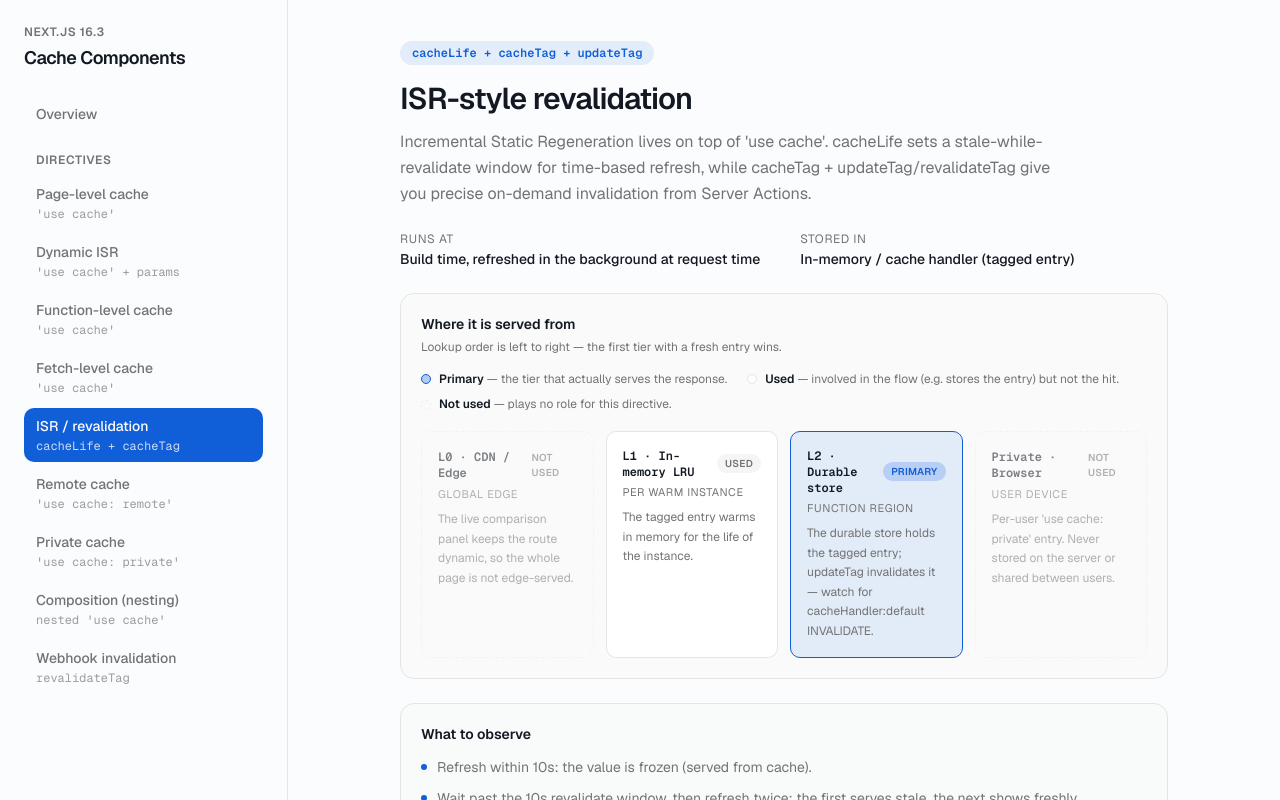
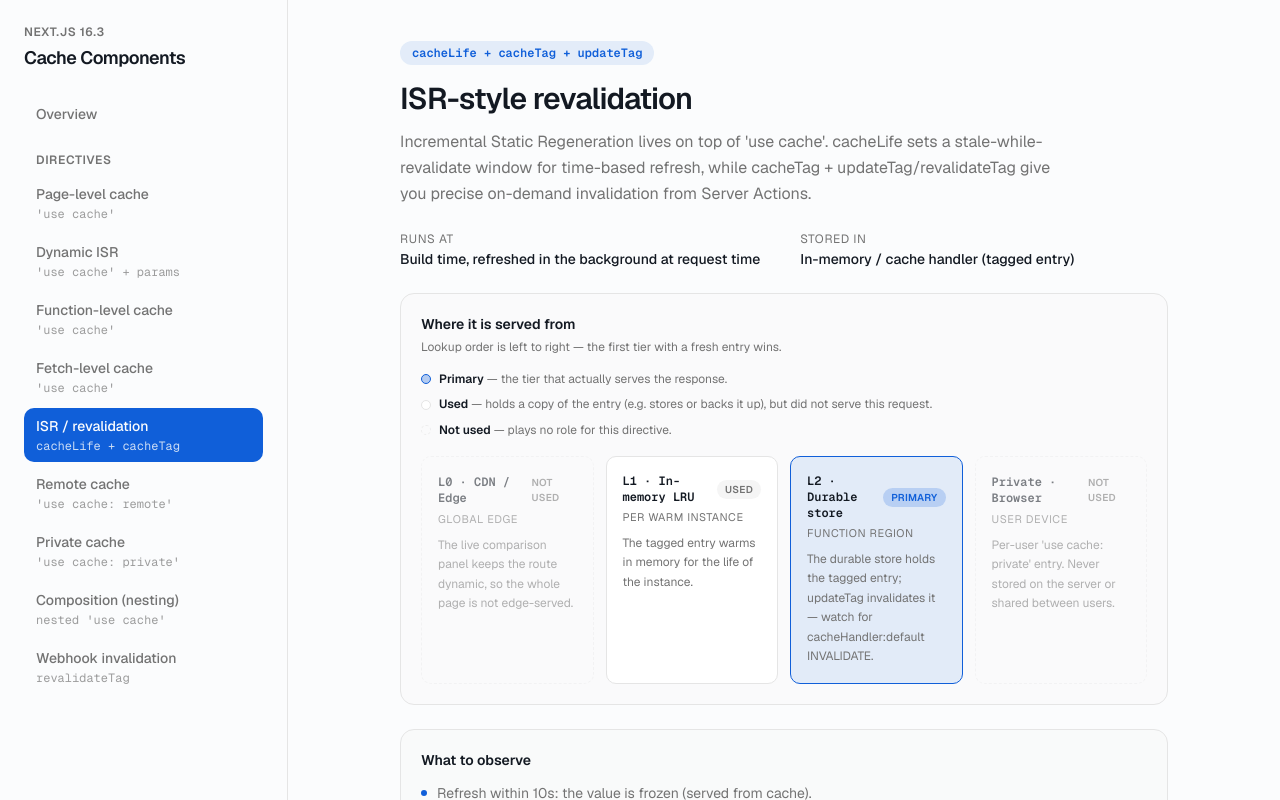
Before and after one commit to kgotgit/next-js-caching-demonstration, a Next.js app: page /isr in a window 1280 px wide. Shown: the top 800 px of the page. Built offline with nearby package versions, Linux system fonts and the light colour scheme.

Commit message:
feat: clarify description of 'used' cache tier in documentation
Co-authored-by: Karthik Gotrala <6868408+kgotgit@users.noreply.github.com>

```diff
--- a/components/cache-tiers.tsx
+++ b/components/cache-tiers.tsx
@@ -57,7 +57,7 @@ export function CacheTiers({ tiers }: { tiers: TierMap }) {
           <span className="h-2.5 w-2.5 shrink-0 rounded-full border border-border bg-card" />
           <span>
             <dt className="inline font-semibold text-foreground">Used</dt>
-            <dd className="inline"> — involved in the flow (e.g. stores the entry) but not the hit.</dd>
+            <dd className="inline"> — holds a copy of the entry (e.g. stores or backs it up), but did not serve this request.</dd>
           </span>
         </div>
         <div className="flex items-center gap-2">
```
